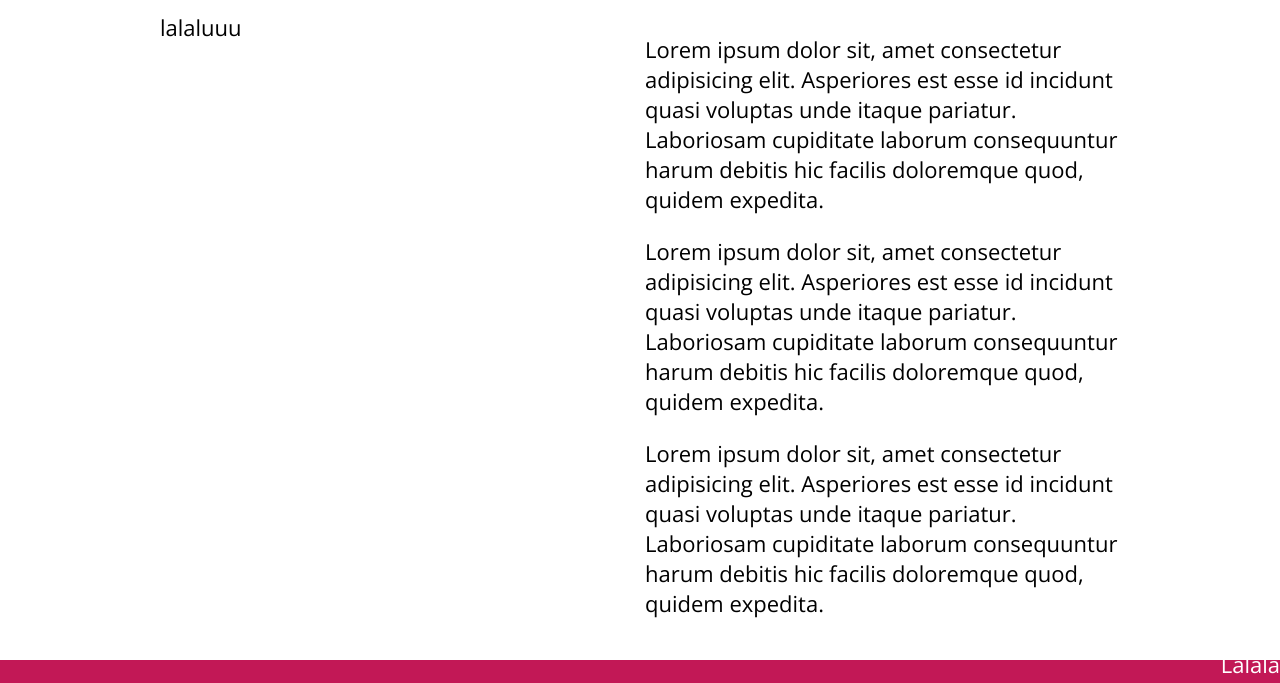
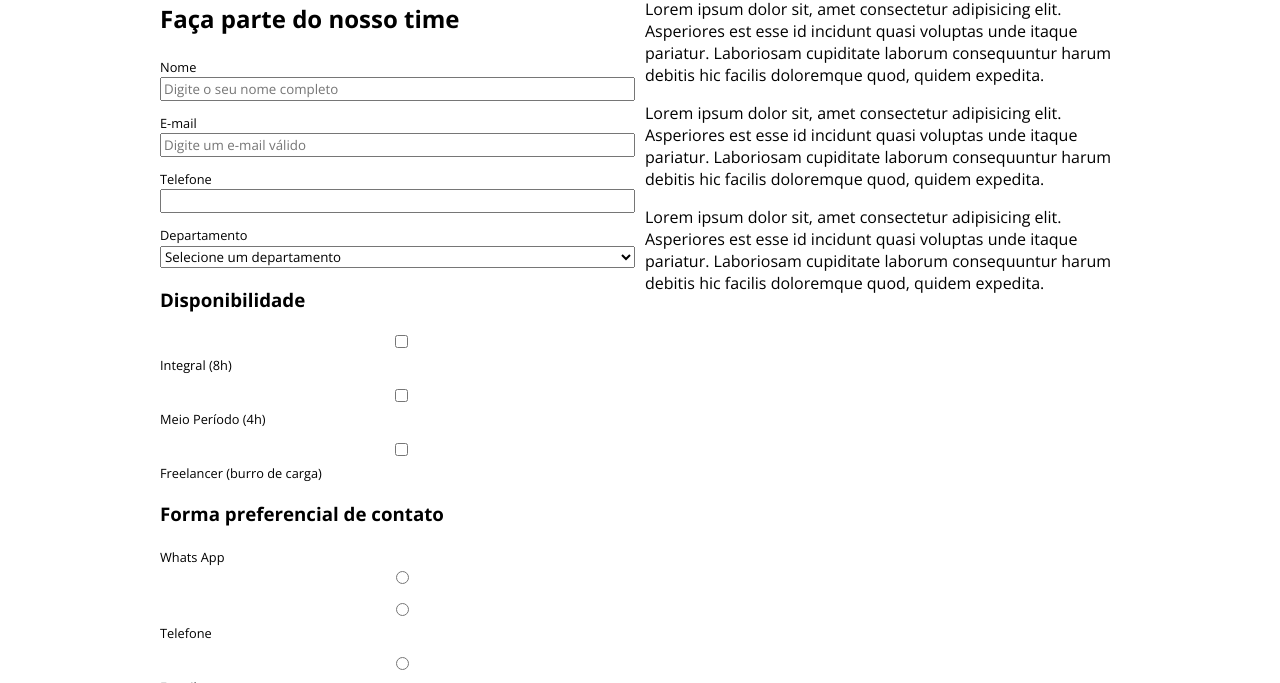
Before and after one commit to yanaheisenbach/shoes-store, a plain HTML site: page registro.html in a window 1280 px wide. Shown: the part 88-771 px from the top of the page. Drawn offline with nearby package versions, Linux system fonts and the light colour scheme.

Commit message:
meio aula dia 09.08.2022

```diff
--- a/public/css/styles.css
+++ b/public/css/styles.css
@@ -1,35 +1,29 @@
-*{
+* {
   box-sizing: border-box;
   font-family: 'Open Sans';
 }
-
 html {
-    font-size: 22px;
+  font-size: 16px;
 }
-
-body{
+body {
   margin: 0;
   padding: 0;
 }
-
-header{
+header {
   display: flex;
   justify-content: space-between;
+  align-items: center;
   margin-bottom: 20px;
 }
-
 header img {
-    width: 160px;
-
+  width: 100px;
 }
-
 nav ul {
   display: flex;
   margin: 0;
   padding: 0;
   list-style: none;
 }
-
 nav ul li a {
   display: inline-block;
   padding: 10px;
@@ -37,30 +31,29 @@ nav ul li a {
   color: #666;
   font-size: 0.8rem;
 }
-
-nav ul li a:hover{
-    background-color: rgba(0,0,0,0.3);
-
+nav ul li a:hover {
+  background-color: rgba(0, 0, 0, 0.3);
 }
-
-#destaque img{
+#destaque img {
   width: 100%;
 }
-
 #estilo h2 {
   text-align: center;
 }
-
-.container{
+.container {
   width: 960px;
-    margin: 0  auto;
+  margin: 0 auto;
 }
-
 #estilo div {
   display: flex;
   align-items: center;
-    column-gap: 20px;
-
+  justify-content: space-between;
+}
+#estilo div img:nth-child(1) {
+  width: 38%;
+}
+#estilo div img:nth-child(2) {
+  width: 57%;
 }
 footer {
   width: 100%;
@@ -74,43 +67,64 @@ footer {
   background: #C21856;
   margin-top: 20px;
 }
-  .contatos{
+.contatos {
   grid-area: contatos;
 }
-
-  .categorias{
+.categorias {
   grid-area: categorias;
 }
-
-  .institucional{
+.institucional {
   grid-area: institucional;
 }
-
-
-  footer img{
+footer img {
   width: 250px;
 }
 footer p {
   color: #fff;
 }
-
 footer article ul li a {
   color: #fff;
 }
-
 footer ul li {
   list-style: none;
 }
-  footer li a{
+footer li a {
   text-decoration: none;
 }
-
-  main{
+main {
   display: flex;
   column-gap: 10px;
-    margin: 20px 0;
+}
+main section {
+  width: 50%;
+}
+form label {
+  display: block;
+  margin-bottom: 10px;
+}
+form label span {
+  font-size: 0.8rem;
+}
+form label input, form label select {
+  width: 100%;
+}
+form label input[type=checkbox]
+form label input[type=radio]{
+  width: auto;
 }
 
-  main section{
-    width: 50%;
+form label input[type=file]{
+  display: none;
 }
+
+form label input[type=file]+span{
+  cursor: pointer;
+  background-color: #C21856;
+  padding: 10px 20px;
+  color: white;
+  border-radius: 4px;
+
+}
+form label input[type=file]+span:hover{
+  background-color: #bd8096;
+}
--- a/registro.html
+++ b/registro.html
@@ -24,7 +24,78 @@
 
    <main class="container">
         <section>
-            lalaluuu
+            <h2>Faça parte do nosso time</h2>
+            <form action="" method="get">
+                <label for="Nome">
+                    <span>Nome</span>
+                    <input type="text" name="nome" placeholder="Digite o seu nome completo">
+                </label>
+                <label>
+                    <span>E-mail</span>
+                    <input type="email" name="email" placeholder="Digite um e-mail válido">
+                </label>
+
+                <input type="hidden" name="visitouaPagina" value="1">
+
+                <label>
+                    <span>Telefone</span>
+                    <input type="tel" name="telefone" id="telefone ">
+                </label>
+
+                <label>
+                    <span>Departamento</span>
+                    <select name="departamento" id="departamento">
+                        <option selected disabled>Selecione um departamento</option>
+                        <option value="prog">Programação</option>
+                        <option value="vend">Vendas</option>
+                        <option value="mark">Marketing</option>
+
+                    </select>
+                </label>
+
+                <div>
+                    <h3>Disponibilidade</h3>
+                    <label>
+                        <input type="checkbox" name="disp_integral">
+                        <span>Integral (8h)</span>
+                    </label>
+                    <label>
+                        <input type="checkbox" name="disp_meioperiodo">
+                        <span>Meio Período (4h)</span>
+                    </label>
+                    <label>
+                        <input type="checkbox" name="freelancer">
+                        <span>Freelancer (burro de carga)</span>
+                    </label>
+                </div>
+
+                <div>
+                    <h3>Forma preferencial de contato</h3>
+                    <label>
+                        <span>Whats App</span>
+                        <input type="radio" value="whatsapp" name="formaDeContato">
+                    </label>
+                    <label>
+                        <input type="radio" value="telefone" name="formaDeContato">
+                        <span>Telefone</span>
+                    </label>
+                    <label>
+                        <input type="radio" value="email" name="formaDeContato">
+                        <span>E-mail</span>
+                    </label>
+                    <label>
+                        <input type="file" name="arquivoCurriculo" id="">
+                        <span>Arquivo PDF com seu currículo</span>
+                    </label>
+                </div>
+
+
+                <button type="submit">
+                    Enviar
+                </button>
+
+            </form>
+
         </section>
 
         <section>
```
Lines whose indentation alone changed are shown as unchanged.
